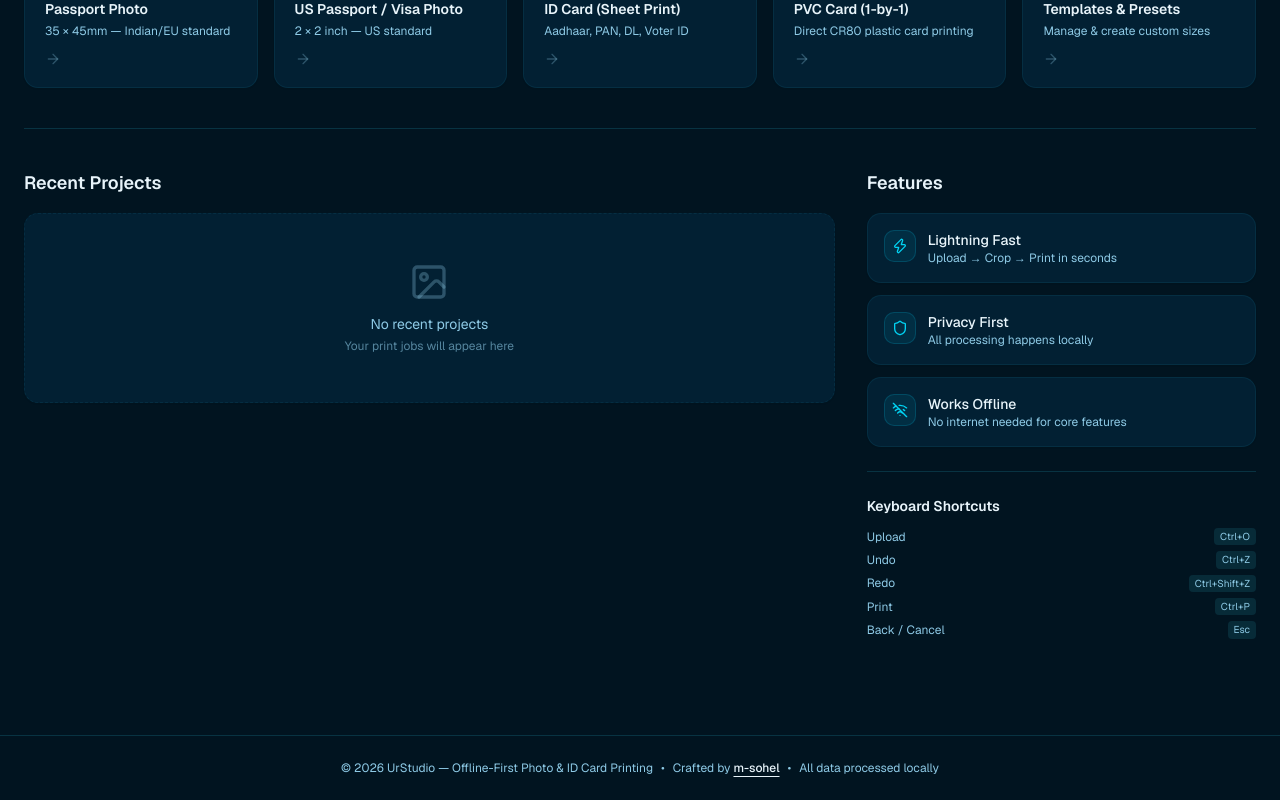
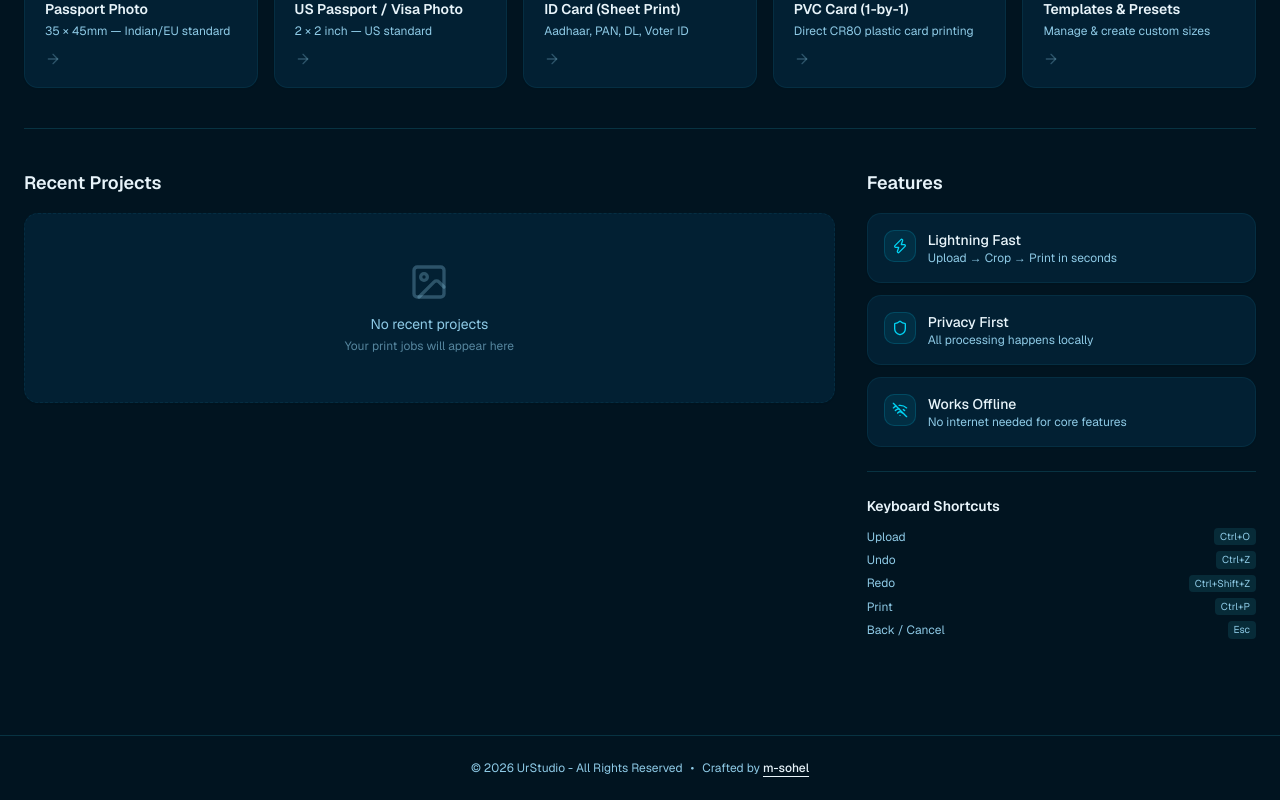
Before and after one commit to m-sohel/UrStudio, a Next.js app: page / in a window 1280 px wide. Shown: the part 271-1071 px from the top of the page. Built offline with nearby package versions, Linux system fonts and the light colour scheme.

Commit message:
feat: update footer copyright to All Rights Reserved format

```diff
--- a/src/app/page.tsx
+++ b/src/app/page.tsx
@@ -244,7 +244,7 @@ export default function Dashboard() {
 
         {/* Footer */}
         <footer className="border-t border-border mt-16 py-6 text-center text-xs text-muted-foreground flex flex-col sm:flex-row items-center justify-center gap-2">
-          <span>© {new Date().getFullYear()} UrStudio — Offline-First Photo & ID Card Printing</span>
+          <span>© {new Date().getFullYear()} UrStudio - All Rights Reserved</span>
           <span className="hidden sm:inline">•</span>
           <span>
             Crafted by{' '}
@@ -257,8 +257,6 @@ export default function Dashboard() {
               m-sohel
             </a>
           </span>
-          <span className="hidden sm:inline">•</span>
-          <span>All data processed locally</span>
         </footer>
       </div>
     </TooltipProvider>
```
